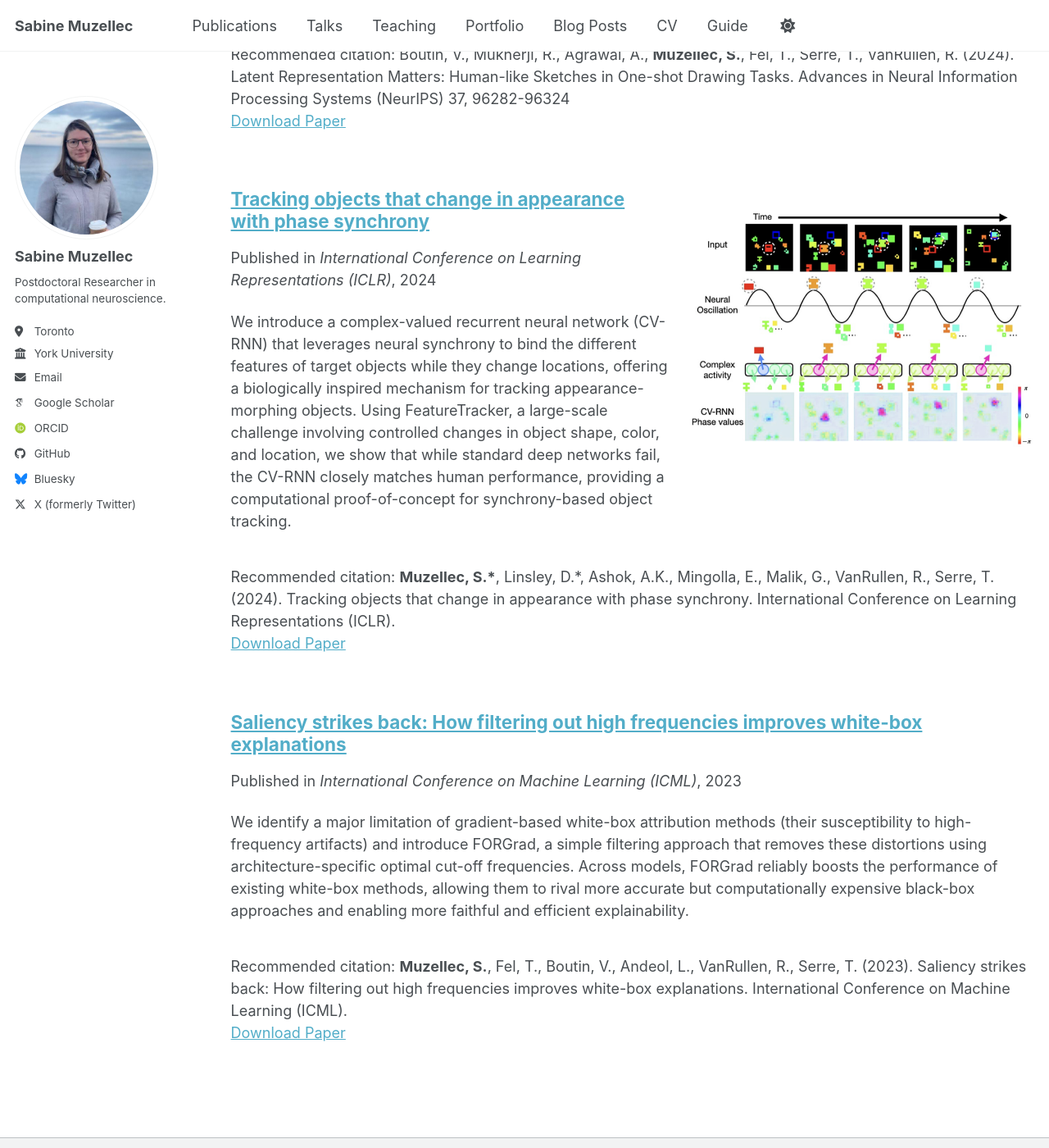
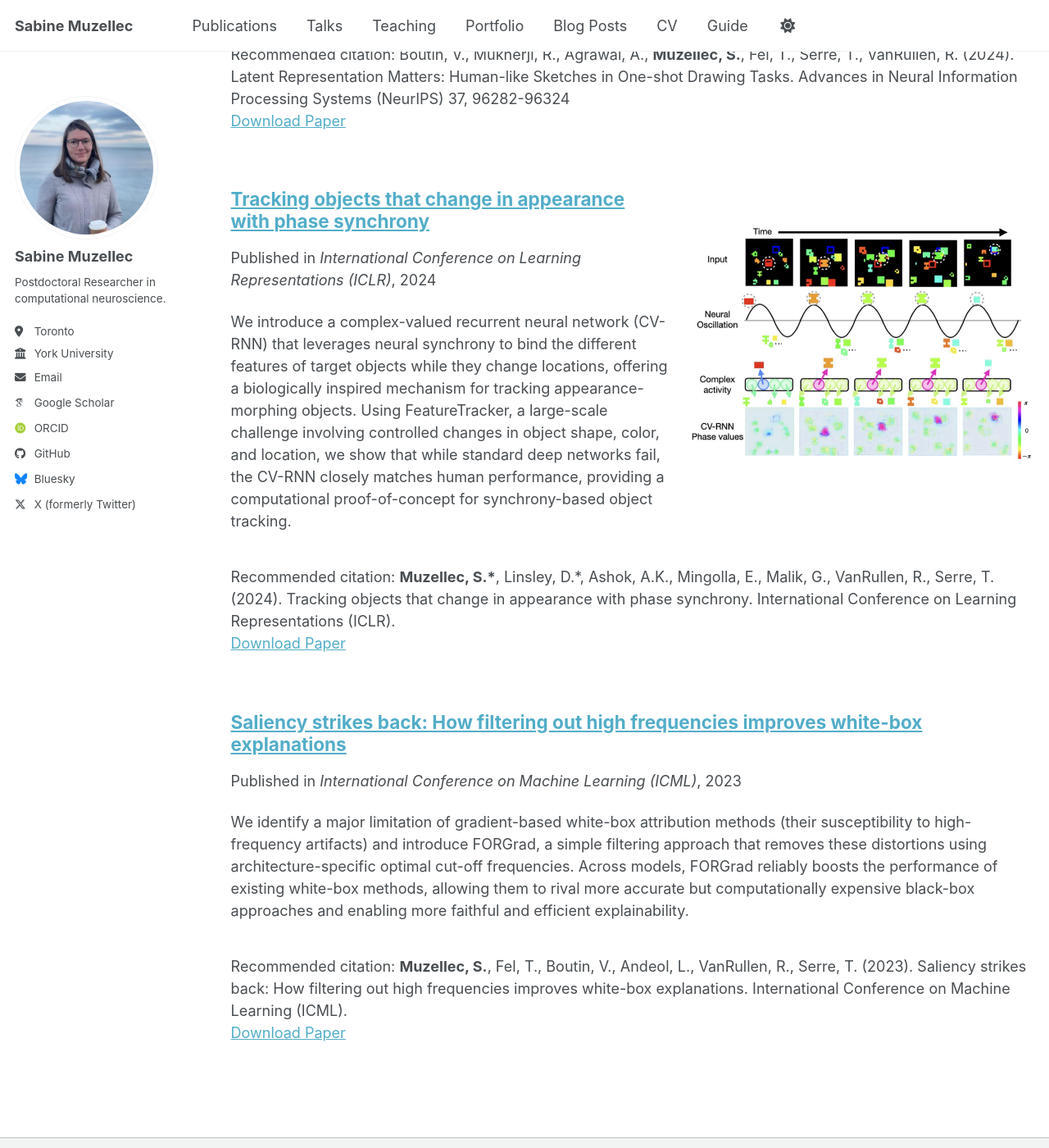
Before and after one commit to S4b1n3/S4b1n3.github.io, a Jekyll site: the page built from _pages/publications.html, in a window 1280 px wide and 1400 px high, scrolled down 3358 px. Shown: the whole window at 82% size. Built offline with Jekyll 4.4.1, drawn with Linux system fonts in a browser that asks for light colours; some web fonts are replaced; a script bundle is joined from its source files by our own code; library files that are not in the unit come from our copies.

Commit message:
lower image tracking

```diff
--- a/assets/css/main.scss
+++ b/assets/css/main.scss
@@ -92,3 +92,7 @@
 .archive__item:has(img[src$="reverse_pred.png"]) .archive__item-teaser {
   margin-top: 1.5rem;   /* was 4rem globally; adjust 1–2rem to taste */
 }
+
+.archive__item:has(img[src$="tracking.png"]) .archive__item-teaser {
+  margin-top: 5rem;   /* was 4rem globally; adjust 1–2rem to taste */
+}
```
